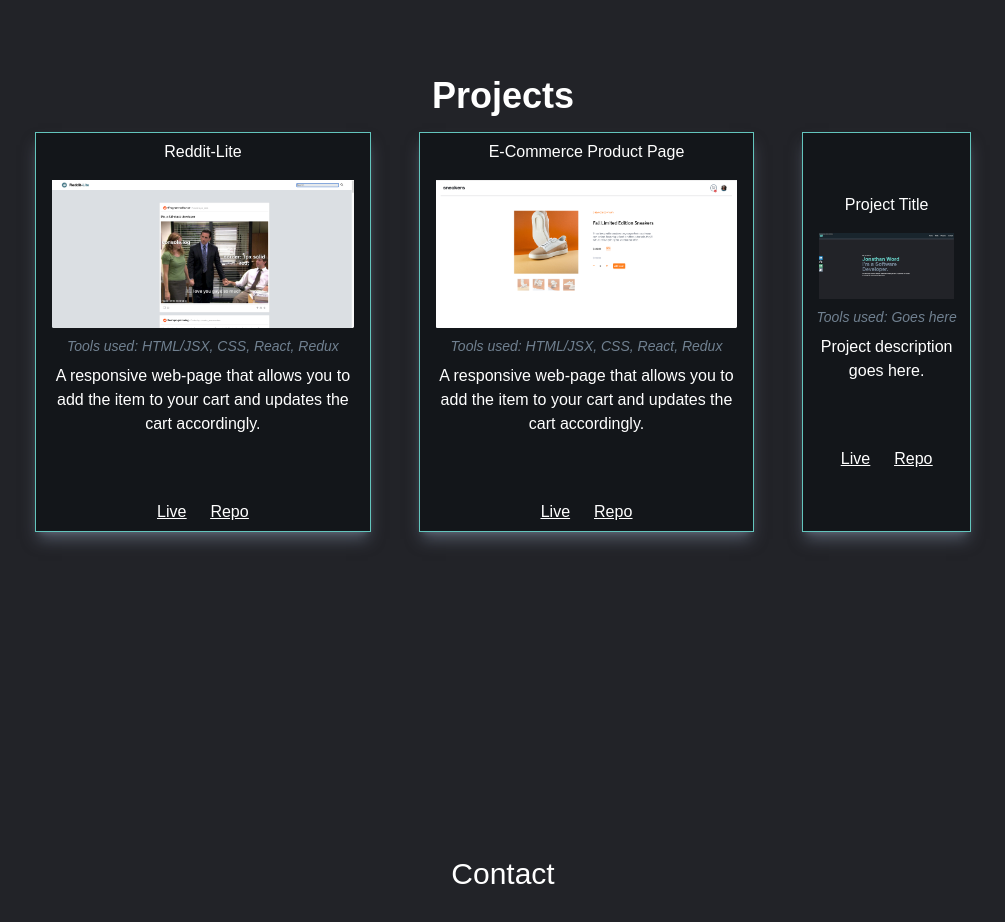
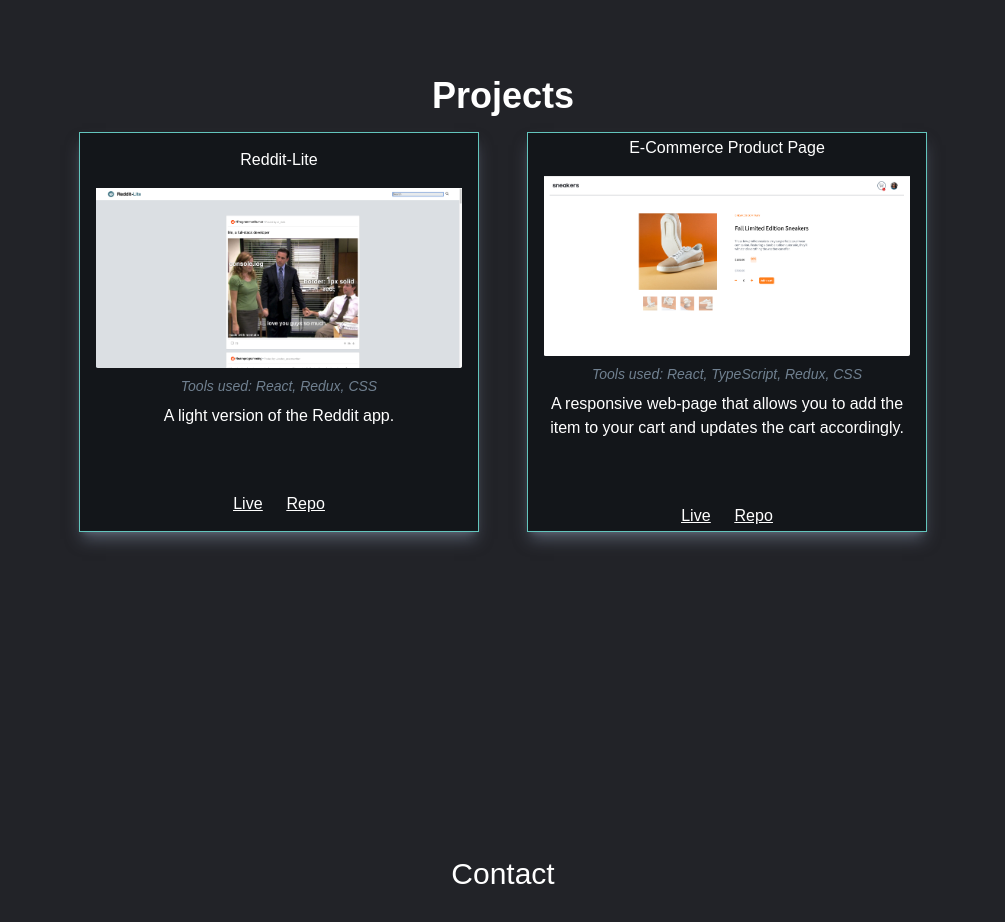
Before and after one commit to jonword/dev_portfolio, a React (Vite) app: page / in a window 1280 px wide. Shown: the part 1160-2082 px from the top of the page, without its empty margins (137-1142 px from the left). Built offline with nearby package versions, Linux system fonts and the light colour scheme.

Commit message:
fixed typo in project description

```diff
--- a/src/components/Projects.jsx
+++ b/src/components/Projects.jsx
@@ -21,12 +21,9 @@ const Projects = () => {
                 className="mt-4 mb-2 pl-2 pr-2"
               />
               <p className="mb-2 text-sm italic text-navhover">
-                Tools used: HTML/JSX, CSS, React, Redux
+                Tools used: React, Redux, CSS
               </p>
-              <p className="text-center">
-                A responsive web-page that allows you to add the item to your
-                cart and updates the cart accordingly.
-              </p>
+              <p className="text-center">A light version of the Reddit app.</p>
               <div className="mt-16 flex justify-center gap-6 pb-2">
                 <p className="underline hover:text-subtitle">
                   <a
@@ -59,7 +56,7 @@ const Projects = () => {
                 className="mt-4 mb-2 pl-2 pr-2"
               />
               <p className="mb-2 text-sm italic text-navhover">
-                Tools used: HTML/JSX, CSS, React, Redux
+                Tools used: React, TypeScript, Redux, CSS
               </p>
               <p className="text-center">
                 A responsive web-page that allows you to add the item to your
@@ -85,35 +82,6 @@ const Projects = () => {
                 </p>
               </div>
             </div>
-
-            {/* PROJECT */}
-            <div className="card flex  h-full max-h-[400px] w-full max-w-[400px] shrink flex-col items-center justify-center border border-subtitle bg-projects p-2 shadow-lg shadow-shadow">
-              <header className="card-header text-center text-white">
-                <h3 className="mt-2">Project Title</h3>
-              </header>
-              <img
-                src={portfolio}
-                alt="project"
-                className="mt-4 mb-2 pl-2 pr-2"
-              />
-              <p className="mb-2 text-sm italic text-navhover">
-                Tools used: Goes here
-              </p>
-              <p className="text-center">Project description goes here.</p>
-              <div className="mt-16 flex justify-center gap-6 pb-2">
-                <p className="underline hover:text-subtitle">
-                  <a href="/" target="_blank">
-                    Live
-                  </a>
-                </p>
-
-                <p className="underline hover:text-subtitle">
-                  <a href="/" target="_blank">
-                    Repo
-                  </a>
-                </p>
-              </div>
-            </div>
           </div>
         </div>
       </div>
```
